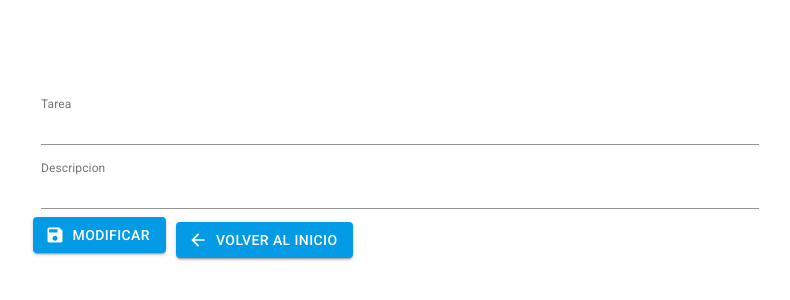
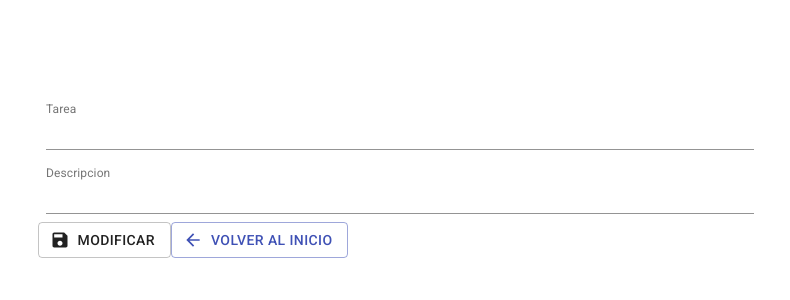
Before and after one commit to JavierLoera/Lista-Tareas, a React (Create React App) app: page /Modificar in a window 1280 px wide. Shown: the part 224-524 px from the top of the page, without its empty margins (248-1038 px from the left). Built offline with nearby package versions, Linux system fonts and the light colour scheme.

Commit message:
Update Modificar.jsx

```diff
--- a/src/components/Modificar.jsx
+++ b/src/components/Modificar.jsx
@@ -10,7 +10,6 @@ export default function Modificar({ tareaACambiar, actualizar }) {
 
 	const [tarea, setTarea] = useState(tareaACambiar);
 	const [validateForm, setValidateForm] = useState(true);
-
 	/*actualizar tarea*/
 	const handleChange = (e) => {
 		const { name, value } = e.target;
@@ -74,28 +73,18 @@ export default function Modificar({ tareaACambiar, actualizar }) {
 					)}
 
 					<Button
-						style={{
-							backgroundColor: "#039be5",
-							color: "white",
-							marginBottom: "10px",
-						}}
 						type="submit"
-						value="Submit"
-						variant="contained"
+						variant="outlined"
 						size="medium"
 						startIcon={<SaveIcon />}
 					>
 						Modificar
 					</Button>
 
-					<Link to="/">
+					<Link to="/" style={{ textDecoration: "none" }}>
 						<Button
-							style={{
-								marginLeft: "10px",
-								backgroundColor: "#039be5",
-								color: "white",
-							}}
-							variant="contained"
+							variant="outlined"
+							color="primary"
 							size="medium"
 							startIcon={<ArrowBackIcon />}
 						>
```
